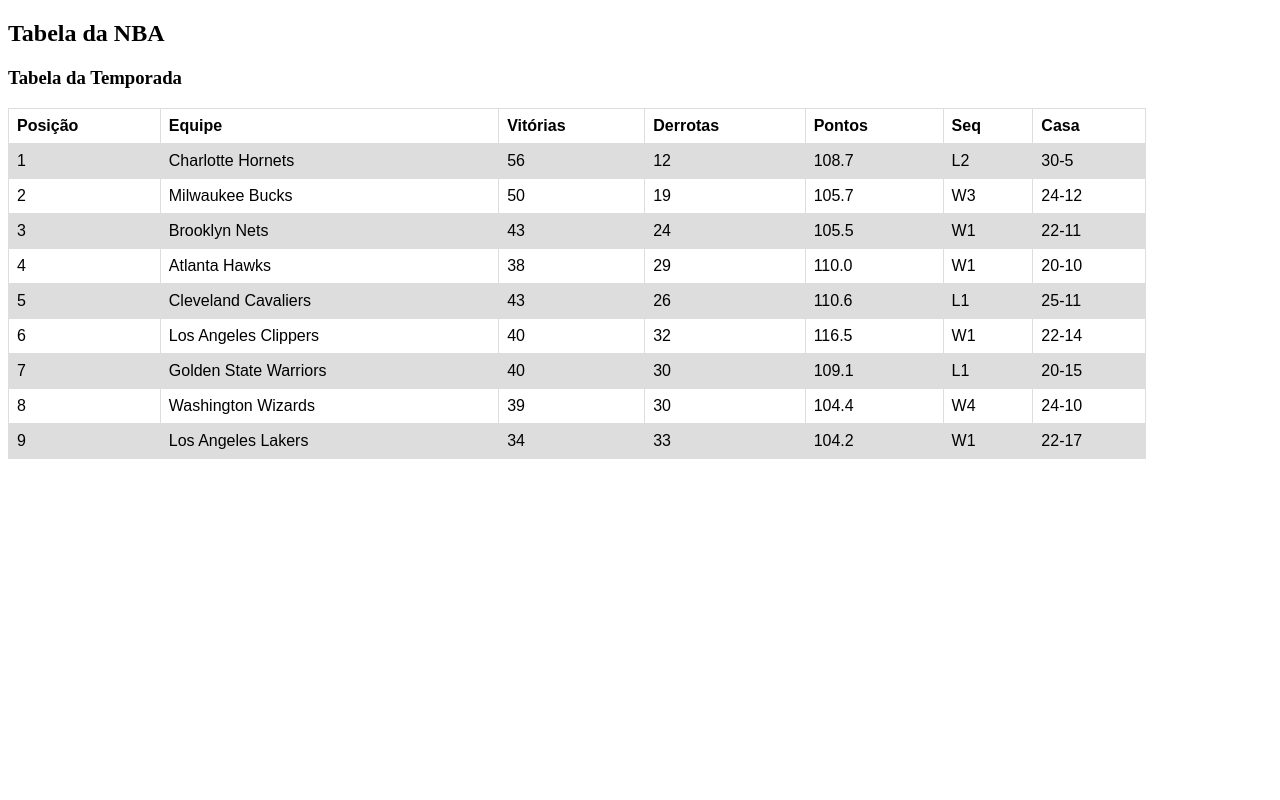
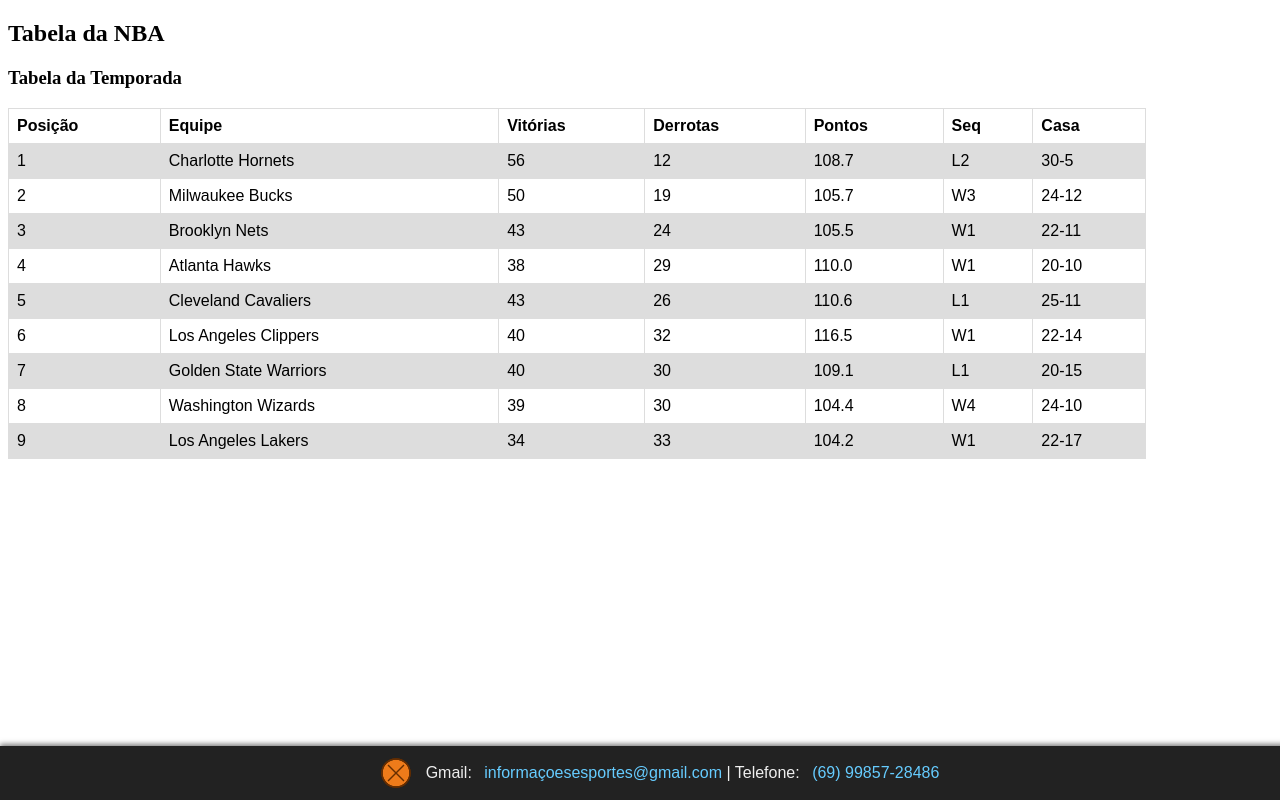
Before and after one commit to Yurigustavo4511/Yuri-e-Gustavo, a plain HTML site: page baska.html in a window 1280 px wide. Drawn offline with Linux system fonts and the light colour scheme.

Commit message:
Update baska.html

```diff
--- a/baska.html
+++ b/baska.html
@@ -1,7 +1,7 @@
 <!DOCTYPE html>
 <html lang="pt-BR">
 <head>
-  <meta charset="UTF-8">
+  <meta charset="UTF-8" />
   <title>Tabela de Classificação de Esportes</title>
   <style>
     table {
@@ -31,6 +31,43 @@
       background-color: #e0f7fa; /* Cor de fundo suavemente destacada */
       position: relative;
       z-index: 1;
+    }
+
+    /* Estilo do rodapé */
+    footer {
+      width: 100%;
+      background-color: #222;
+      color: #eee;
+      display: flex;
+      align-items: center;
+      justify-content: center;
+      padding: 12px 20px;
+      gap: 15px;
+      font-family: Arial, sans-serif;
+      position: fixed;
+      bottom: 0;
+      left: 0;
+      box-shadow: 0 -2px 5px rgba(0,0,0,0.5);
+    }
+
+    footer .logo {
+      width: 30px;
+      height: 30px;
+      flex-shrink: 0;
+    }
+
+    footer a {
+      color: #66ccff;
+      text-decoration: none;
+      margin-left: 8px;
+    }
+    footer a:hover {
+      text-decoration: underline;
+    }
+
+    /* Espaço para não ficar escondido atrás do footer */
+    body {
+      padding-bottom: 60px;
     }
   </style>
 </head>
@@ -145,6 +182,28 @@
         linha.classList.remove('zoomed-row'); // Remove a classe de zoom quando o mouse sai
       });
     });
+
+    // Criar rodapé com logo de bola de basquete
+    const footer = document.createElement('footer');
+
+    const logoSvg = `
+      <svg class="logo" viewBox="0 0 64 64" xmlns="http://www.w3.org/2000/svg" fill="#ee7b1a" stroke="#222" stroke-width="2">
+        <circle cx="32" cy="32" r="30" fill="#ee7b1a" />
+        <path d="M32 2 A30 30 0 0 1 32 62 A30 30 0 0 1 32 2 Z" stroke="#662e00" stroke-width="3" fill="none"/>
+        <path d="M2 32 A30 30 0 0 1 62 32 A30 30 0 0 1 2 32 Z" stroke="#662e00" stroke-width="3" fill="none"/>
+        <path d="M15 15 L49 49" stroke="#662e00" stroke-width="3"/>
+        <path d="M49 15 L15 49" stroke="#662e00" stroke-width="3"/>
+      </svg>`;
+
+    footer.innerHTML = `
+      ${logoSvg}
+      <div>
+        <span>Gmail: <a href="mailto:informaçoesesportes@gmail.com">informaçoesesportes@gmail.com</a></span> |
+        <span>Telefone: <a href="tel:+55699985728486">(69) 99857-28486</a></span>
+      </div>
+    `;
+
+    document.body.appendChild(footer);
   </script>
 
 </body>
```
